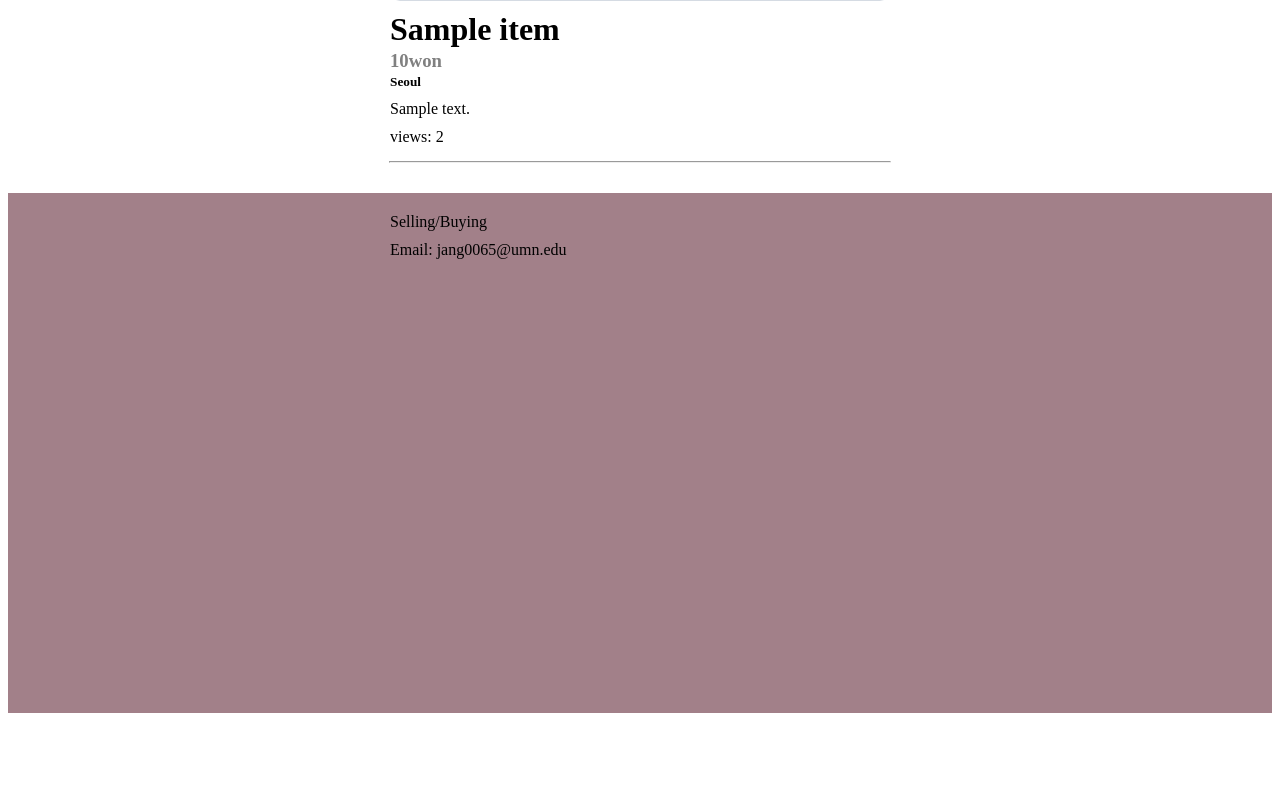
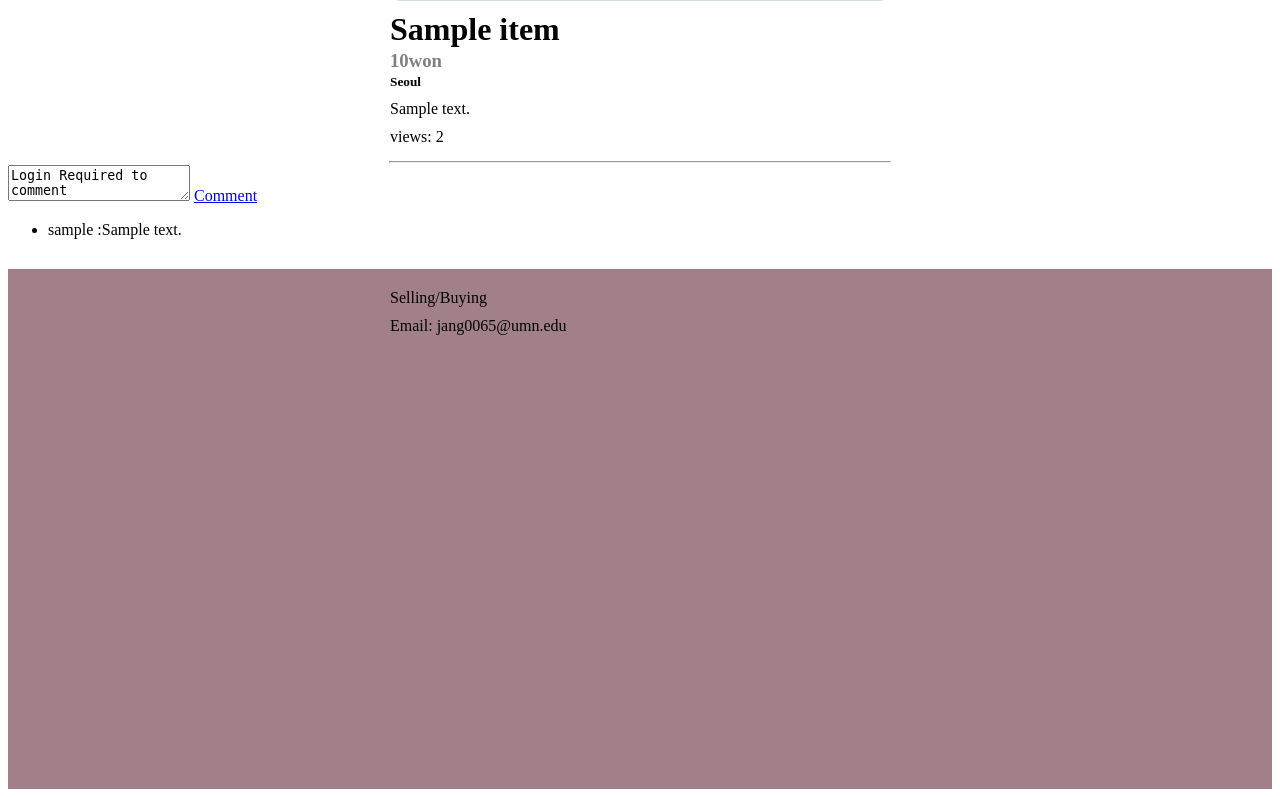
Before and after one commit to Jay-3256/applegoods, a Django app: page /apple/1/ in a window 1280 px wide. Shown: the part 627-1424 px from the top of the page. Before the commit the page ends 1340 px from the top, so only its background shows below. Run offline with Django 3.2, Linux system fonts and the light colour scheme; tables that the repository leaves empty hold one stand-in row (values such as "Sample post"); grey boxes marked "Sample" are stand-in pictures.

Commit message:
comment_available_now

```diff
--- a/mysite/apple/models.py
+++ b/mysite/apple/models.py
@@ -29,7 +29,6 @@ class Item(models.Model):
     ('IN','Incheon'),
     ('GW','Gwangju'),
     )
-
     author = models.CharField(max_length = 20, default="f")
     titleline = models.CharField(max_length=30, default=None)
     what = models.CharField(max_length=30, choices = WHAT_CHOICES)
@@ -40,3 +39,8 @@ class Item(models.Model):
     region = models.CharField(max_length=10, choices = REGION_CHOICES)
     hit = models.IntegerField(default=0)
     date = models.DateTimeField(default=timezone.now)
+class Comment(models.Model):
+    item_id = models.ForeignKey(Item, on_delete=models.CASCADE)
+    user_id =  models.ForeignKey(User,on_delete=models.CASCADE)
+    text =  models.TextField(default=None)
+    created_date = models.DateTimeField(default=timezone.now)
--- a/mysite/apple/templates/apple/detail.html
+++ b/mysite/apple/templates/apple/detail.html
@@ -2,41 +2,79 @@
 <!DOCTYPE html>
 <html lang="en" dir="ltr">
   <head>
-      <meta charset="utf-8">
+    <meta charset="utf-8" />
 
-      <link rel="stylesheet" type="text/css" href="{% static 'apple/detail.css' %}">
+    <link
+      rel="stylesheet"
+      type="text/css"
+      href="{% static 'apple/detail.css' %}"
+    />
     <title></title>
   </head>
   <body>
-    <header>Selling/Buying  </header>
+    <header>Selling/Buying </header>
     <div class="image">
-    <img  src="{{ item.userfile.url}}" >
+      <img src="{{ item.userfile.url}}" />
 
-  <h1> {{item.titleline}} </h1>
-  <h3>{{item.price}}won </h3>
-  <h5> {{item.get_region_display}} </h5>
-  <p> {{item.body}}</p>
-  <p> views: {{item.hit}}</p>
-  <hr>
+      <h1>{{item.titleline}}</h1>
+      <h3>{{item.price}}won</h3>
+      <h5>{{item.get_region_display}}</h5>
+      <p>{{item.body}}</p>
+      <p>views: {{item.hit}}</p>
+      <hr />
 
       {% if request.user.get_username == item.author %}
       <span>
-  <form action="{% url 'edit' item.id %}">
+        <form action="{% url 'apple:edit' item.id %}">
           {% csrf_token %}
-    <input type="submit" value="edit">
+          <input type="submit" value="edit" />
         </form>
-  <form onsubmit = "return confirm('Do you really want to delete?')" method="post" action="{% url 'delete' item.id %}">
+        <form
+          onsubmit="return confirm('Do you really want to delete?')"
+          method="post"
+          action="{% url 'apple:delete' item.id %}"
+        >
           {% csrf_token %}
-    <input class='delete'  type="submit" value="delete">
+          <input class="delete" type="submit" value="delete" />
         </form>
       </span>
       {% endif %}
-
     </div>
 
+    <div>
+      {% if not request.user.is_authenticated %}
+      <textarea name="comment">Login Required to comment</textarea>
+      <a href="{% url 'account:login' %}"> Comment </a>
+      {% endif %} {% if request.user.is_authenticated %}
+      <form method="POST" action="{% url 'apple:detail' item.id %}">
+        {% csrf_token %}
+        <textarea name="comment">Enter text here...</textarea>
+        <input type="submit" value="Comment" />
+      </form>
+      {% endif %}
+
+      {% if comments %}
+      <ul>
+      {% for comment in comments %}
+      <li>{{comment.user_id}} :{{comment.text}}
+        {% if request.user == comment.user_id %}
+        <form
+          onsubmit="return confirm('Do you really want to delete?')"
+          method="post"
+          action="{% url 'apple:comment_delete' item.id comment.id %}"
+        >
+          {% csrf_token %}
+          <input  type="submit" value="X" />
+        </form>
+      {% endif %}
+    </li>
+      {% endfor %}
+    </ul>
+      {% endif %}
+
     <footer>
-    <p> Selling/Buying  </p>
-    <p> Email: jang0065@umn.edu </p>
+      <p>Selling/Buying </p>
+      <p>Email: jang0065@umn.edu</p>
     </footer>
     <script src="{% static 'apple/detail.js' %}"></script>
   </body>
--- a/mysite/apple/templates/apple/index.html
+++ b/mysite/apple/templates/apple/index.html
@@ -35,7 +35,7 @@
 
     <tr>
       <td>{{item.id}}</td>
-      <td style="width:50%"><span class="what">[{{item.get_what_display}}]</span><span class="region">{{item.get_region_display}}</span><a href="{% url 'detail' item.id %}">{{item.titleline}} </a></td>
+      <td style="width:50%"><span class="what">[{{item.get_what_display}}]</span><span class="region">{{item.get_region_display}}</span><a href="{% url 'apple:detail' item.id %}">{{item.titleline}} </a></td>
       <td>{{item.author}}</td>
       <td>{{item.date|date:"F d"}}</td>
       <td>{{item.hit}}</td>
--- a/mysite/apple/urls.py
+++ b/mysite/apple/urls.py
@@ -11,4 +11,5 @@ urlpatterns = [
     path('<int:item_id>/', views.detail, name='detail'),
     path('<int:item_id>/edit/', views.edit, name='edit'),
     path('<int:item_id>/delete/', views.delete, name='delete'),
+    path('<int:item_id>/delete/<int:comment_id>/delete', views.comment_delete, name='comment_delete'),
  ]
--- a/mysite/apple/views.py
+++ b/mysite/apple/views.py
@@ -2,6 +2,7 @@ from django.shortcuts import render
 from django.http import HttpResponse, HttpResponseRedirect, Http404
 from django.template import loader
 from .models import Item
+from .models import Comment
 from .forms import *
 from django.db.models import Q
 from django.core.paginator import Paginator
@@ -53,13 +54,18 @@ def new(request):
 		return render(request, 'apple/new.html',{'itemform':i})
 
 def detail(request, item_id):
-	try:
+	if request.method == 'POST':
 		item = Item.objects.get(pk=item_id)
-		item.hit = item.hit +1
-		item.save()
-	except Item.DoesNotExist:
-		raise Http404("Item does not exist")
-	return render(request, 'apple/detail.html', {'item': item})
+		comment = Comment(item_id = item, user_id=request.user, text= request.POST.get('comment'))
+		comment.save()
+	else:
+		try:
+			item = Item.objects.get(pk=item_id)
+			item.hit = item.hit +1
+			item.save()
+		except Item.DoesNotExist:
+			raise Http404("Item does not exist")
+	return render(request, 'apple/detail.html', {'item': item,'comments':Comment.objects.filter(item_id=item_id)})
 
 def edit(request, item_id):
 	if request.method == 'POST':
@@ -70,7 +76,6 @@ def edit(request, item_id):
 			return HttpResponseRedirect('/apple/')
 		else:
 			raise Http404("Item does not exist")
-
 	else:
 		try:
 			item = Item.objects.get(pk=item_id)
@@ -84,3 +89,11 @@ def delete(request, item_id):
 		item= Item.objects.get(pk=item_id)
 		item.delete()
 		return HttpResponseRedirect('/apple/')
+
+def comment_delete(request, item_id, comment_id):
+	if request.method == 'POST':
+		comment= Comment.objects.get(pk=comment_id)
+		comment.delete()
+		item= Item.objects.get(pk=item_id)
+		return render(request, 'apple/detail.html', {'item': item,'comments':Comment.objects.filter(item_id=item_id)})
+	raise Http404("Error")
```
Also changed, not shown: mysite/apple/migrations/0020_comment.py (added), mysite/media/images/KakaoTalk_Photo_2020-08-31-14-58-31_8P1737c_A18NTOW.jpeg (added), mysite/media/images/KakaoTalk_Photo_2020-08-31-14-58-31_8P1737c_gHgNFTL.jpeg (added). Lines whose indentation alone changed are shown as unchanged.
